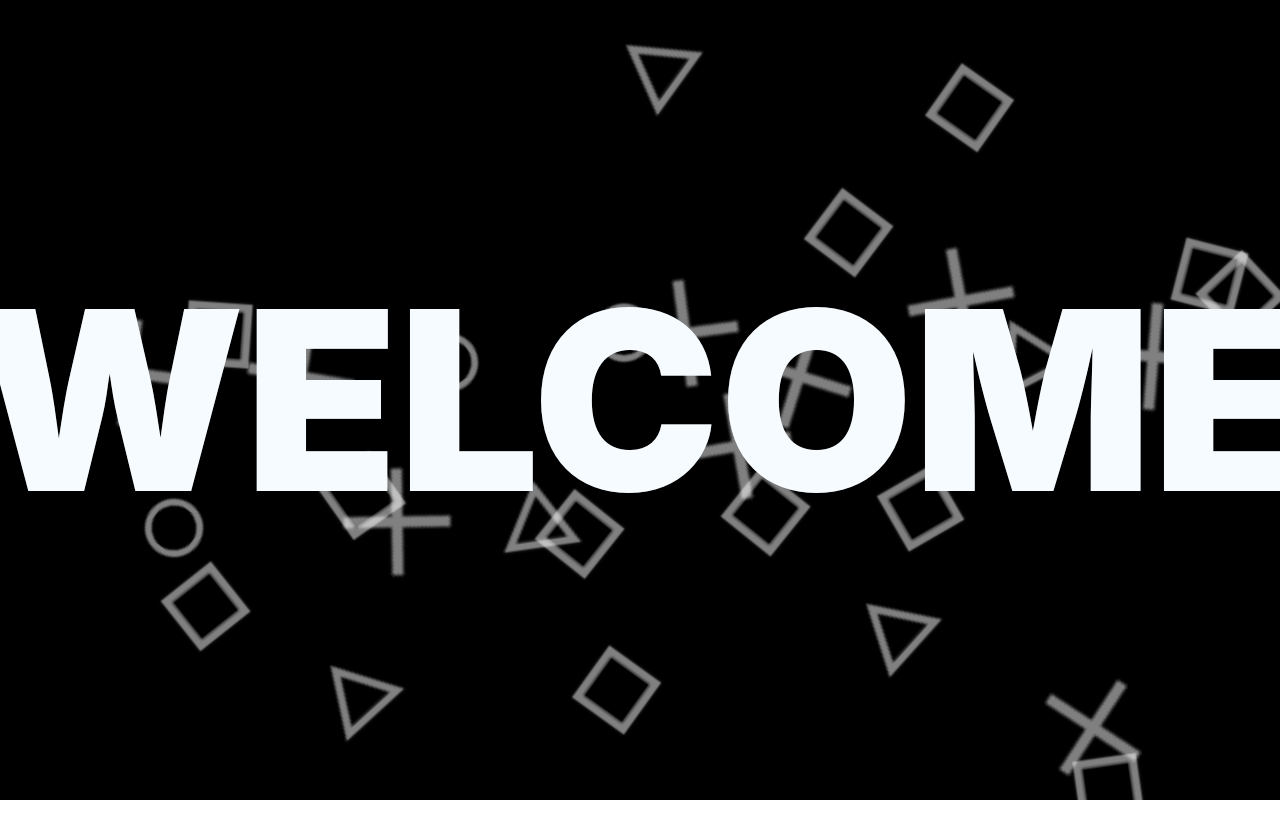
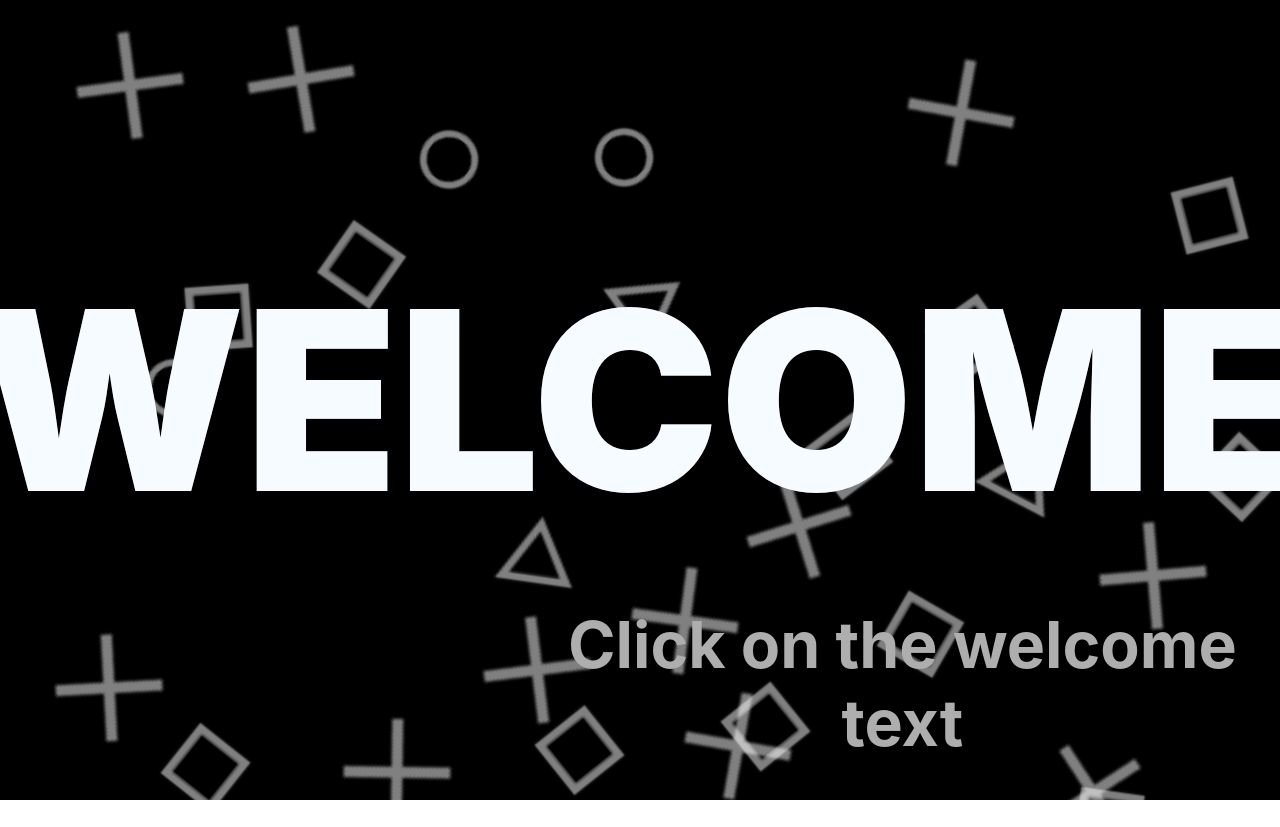
Before and after one commit to greenbush5/omeba-project, a React (Create React App) app: page / in a window 1280 px wide. Shown: the top 827 px of the page. Before the commit the page ends 800 px from the top, so only its background shows below. Built offline with nearby package versions, Linux system fonts and the light colour scheme.

Commit message:
Надпись

```diff
--- a/src/routes/Root/Root.css
+++ b/src/routes/Root/Root.css
@@ -167,3 +167,14 @@ a {
 	color: inherit;
 	text-decoration: inherit;
 }
+.text-navigate{
+	color:#aeaeae;
+	font-size: 55px;
+	font-style: bold;
+	z-index: 10;
+	margin:0;
+	position: absolute;
+	top: 50%;
+	left: 41%;
+	transform: translateY(50%);
+}
--- a/src/routes/Root/index.tsx
+++ b/src/routes/Root/index.tsx
@@ -8,6 +8,9 @@ export default function Root() {
 				<h1>
 					<a href='/team_info'>Welcome</a>
 				</h1>
+			</div>
+			<div className= "text-navigate">
+				<h3>Click on the welcome text</h3>
 			</div>
 
 			<div className='backwrap gradient'>
```
